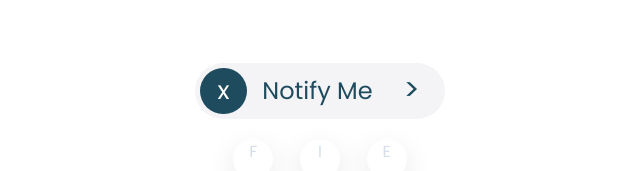
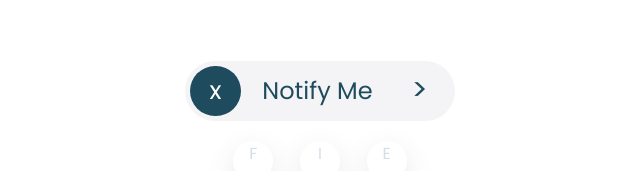
Before and after one commit to bmediax/reikoforpcc, a React (Create React App) app: page / in a window 1280 px wide. Shown: the part 489-660 px from the top of the page, without its empty margins (320-960 px from the left). Built offline with nearby package versions, Linux system fonts and the light colour scheme.

Commit message:
Social Media

```diff
--- a/src/index.scss
+++ b/src/index.scss
@@ -102,7 +102,7 @@ body {
   align-items:center;
   justify-content: center;
   background:getColor(base2);
-  max-width:250px;
+  max-width:270px;
   margin:auto;
   border-radius:40px;
   padding:5px 0px;
@@ -122,7 +122,7 @@ body {
     color:getColor(base);
     background:getColor(text3);
     border-radius:30px;
-    padding:4px 0px;
+    padding:6px 0px;
     margin-left:5px;
     font-size:25px;
   }
```
